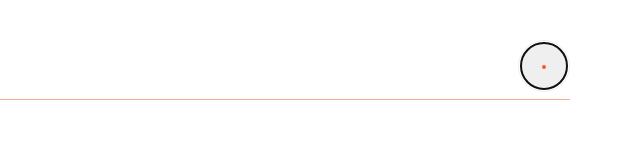
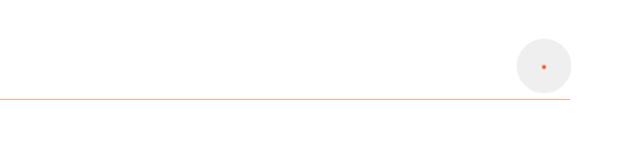
Before and after one commit to rpschill/pomoderp, a website: page index.html in a window 1280 px wide. Both pictures are taken after a click on the button 1184 px from the left and 66 px from the top of the page. Shown: the full height of the page, 640-1280 px from the left. Drawn offline with nearby package versions, Linux system fonts and the light colour scheme.

Commit message:
daily updates - early

```diff
--- a/index.html
+++ b/index.html
@@ -23,7 +23,7 @@
         <div class="container" id="header">
 
             <div class="page-header">
-                <h1><span><strong>pomo</strong><span id="derp">derp</span></span><span class="pull-right"><button class="btn btn-sm" id="gravatarBtn"><img id="gravatar"></></button></span></h1>
+                <h1><span><strong>pomo</strong><span id="derp">derp</span></span><span class="pull-right"><button class="btn btn-sm grow" id="gravatarBtn"><img id="gravatar"></></button></span></h1>
             </div>
         </div>
 
--- a/style.css
+++ b/style.css
@@ -140,7 +140,7 @@ h1.main-timer {
 
 #gravatar {
     border-radius: 50%;
-        border: 2px solid #FF5722;
+    border: 2px solid #FF5722;
 }
 
 #gravatarBtn {
@@ -150,9 +150,19 @@ h1.main-timer {
     border-radius: 50%;
     padding: 0px;
     margin: 0px;
-    transition: opacity 0.75s;
 }
 
-#gravatarBtn:hover {
-    opacity: 0.72;
+#gravatarBtn:active, #gravatarBtn:focus {
+    outline: none;
 }
+
+.grow {
+  backface-visibility: hidden;
+  transform: translateZ(0);
+  transition: transform 0.25s ease-out;
+}
+
+.grow:hover,
+.grow:focus {
+  transform: scale(1.05);
+}
```
